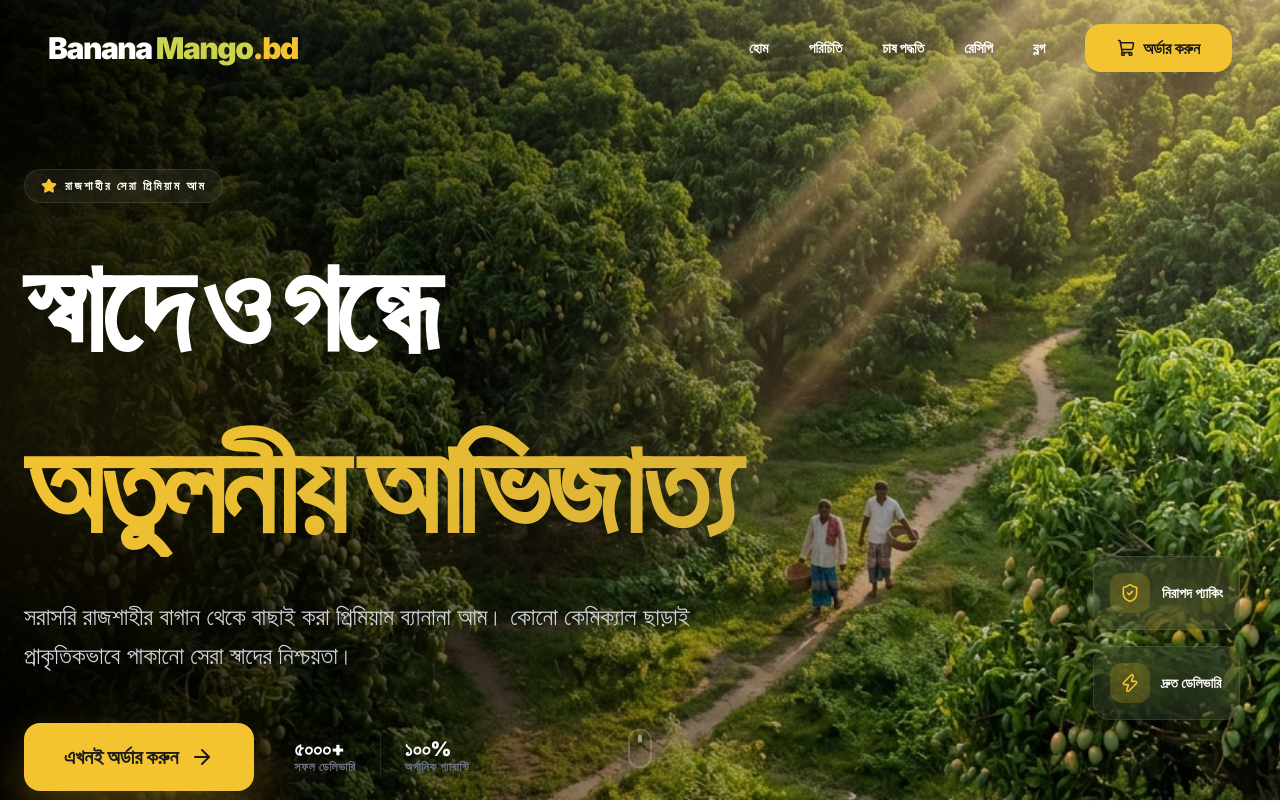
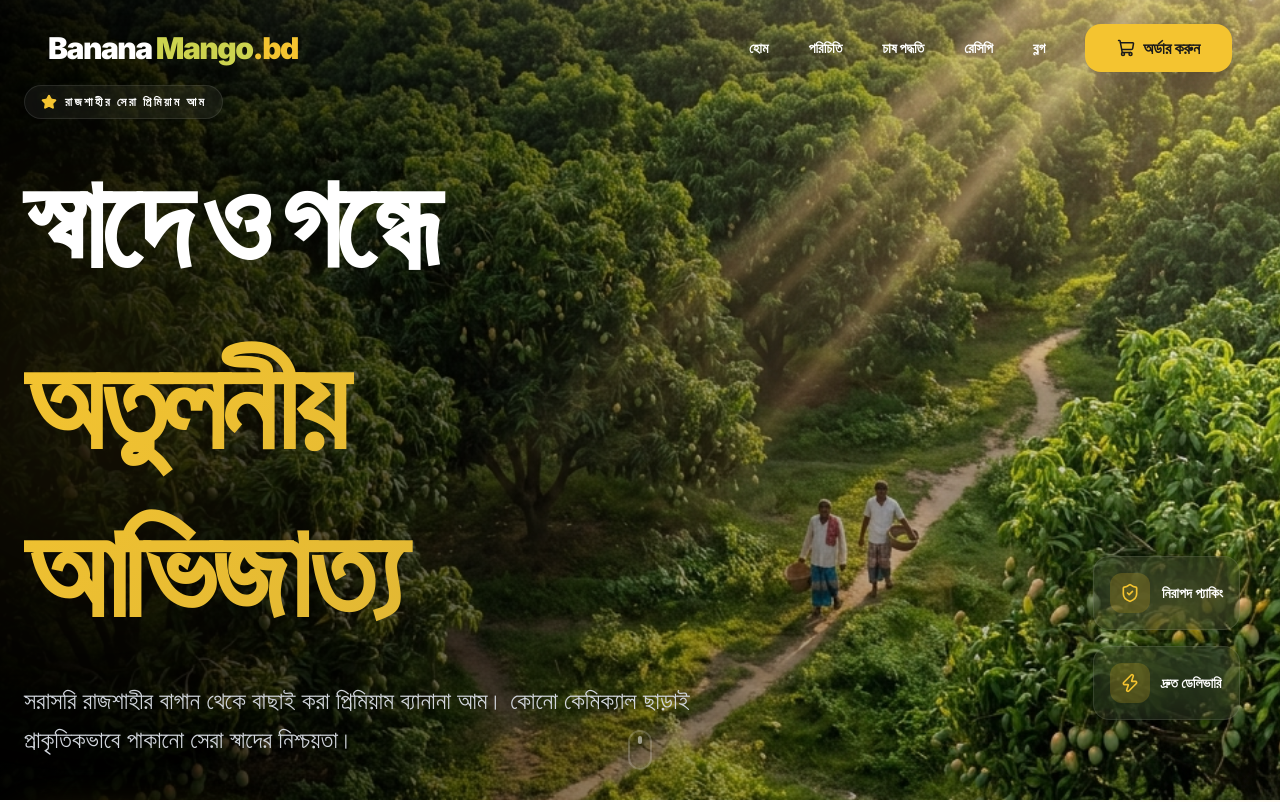
Before and after one commit to mrhasantanvir/bananamango.bd, a Next.js app: page / in a window 1280 px wide. Shown: the top 802 px of the page. Built offline with nearby package versions, Linux system fonts and the light colour scheme.

Commit message:
Add padding between Hero title words and show all blog posts on homepage

```diff
--- a/src/components/Blogs.tsx
+++ b/src/components/Blogs.tsx
@@ -6,8 +6,8 @@ import Link from "next/link";
 import { posts } from "@/data/posts";
 
 const Blogs = () => {
-  // Show the latest 6 posts in reverse order
-  const displayPosts = [...posts].reverse().slice(0, 6);
+  // Show all posts in reverse order (prioritizing the most recent)
+  const displayPosts = [...posts].reverse();
 
   return (
     <section id="blogs" className="py-32 bg-gray-50 relative overflow-hidden">
--- a/src/components/Hero.tsx
+++ b/src/components/Hero.tsx
@@ -62,7 +62,8 @@ const Hero = () => {
                 transition={{ duration: 0.8, delay: 0.4 }}
                 className="text-gradient block mt-4 md:mt-6"
               >
-                অতুলনীয় আভিজাত্য
+                <span className="block pb-3 md:pb-5">অতুলনীয়</span>
+                <span className="block pt-1 md:pt-2">আভিজাত্য</span>
               </motion.span>
             </h1>
 
```
